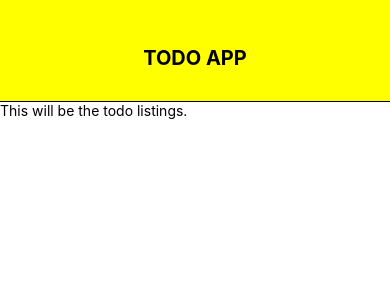
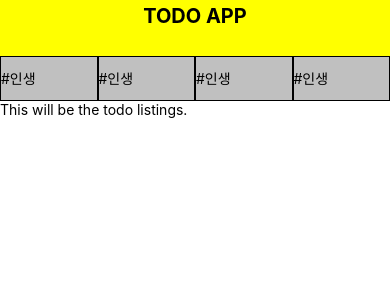
Before and after one commit to wheejuni/todo-app, a React Native app: screen / in a window 390 px wide. Shown: the top 300 px of the page. Built offline with nearby package versions, Linux system fonts and the light colour scheme.

Commit message:
Tab button 컴포넌트 작성

```diff
--- a/components/Navigation.tsx
+++ b/components/Navigation.tsx
@@ -1,22 +1,41 @@
 import React from 'react';
 import { mainPageStyles } from './styles/MainPageStyles';
+import TabButton from './TabButton';
 import { View, Text, StyleSheet, StyleProp, TextStyle } from 'react-native';
 
 export default class Navigation extends React.Component {
     render() {
         return(
             <View style={mainPageStyles.navigationArea}>
-                <Text style={navTextStyle.navMainText}>TODO APP</Text>
+                <View style={navAreaStyle.navMainArea}>
+                    <Text style={navAreaStyle.navMainText}>TODO APP</Text>
+                </View>
+                <View style={navAreaStyle.navTabsArea}>
+                    <TabButton/>
+                    <TabButton/>
+                    <TabButton/>
+                    <TabButton/>
+                </View>
             </View>
         )
     }
 }
 
-const navTextStyle = StyleSheet.create({
+const navAreaStyle = StyleSheet.create({
+    navMainArea: {
+        flex: 55
+    },
+    navTabsArea: {
+        flex: 45,
+        flexDirection: 'row',
+        width: '100%',
+        backgroundColor: 'white'
+    },
     navMainText: {
         paddingTop: '4%',
         color: 'black',
         fontSize: 20,
-        fontWeight: '700'
+        fontWeight: '700',
+        alignContent: 'center'
     }
 })
--- /dev/null
+++ b/components/TabButton.tsx
@@ -0,0 +1,26 @@
+import React from 'react';
+import { View, Text, StyleSheet } from 'react-native';
+
+export default class TabButton extends React.Component {
+    render() {
+        return(
+            <View style={tabButtonStyle.buttonStyle}>
+                <Text>#인생</Text>
+            </View>
+        )
+    }
+}
+
+const tabButtonStyle = StyleSheet.create({
+    buttonStyle: {
+        flex: 1,
+        backgroundColor: 'silver',
+        borderTopWidth: 1,
+        borderWidth: 0.3,
+        alignContent: 'center',
+        justifyContent: 'center'
+    },
+    textStyle: {
+
+    }
+})
--- a/components/styles/MainPageStyles.ts
+++ b/components/styles/MainPageStyles.ts
@@ -15,8 +15,7 @@ export const mainPageStyles: NavStyleSheets = StyleSheet.create({
         flex: 1.2,
         backgroundColor: 'yellow',
         justifyContent: 'center',
-        alignItems: 'center',
-        borderBottomWidth: 1
+        alignItems: 'center'
     },
     listingsArea : {
         flex: 8.8,
```
Also changed, not shown: 1 other file (tests, documents, lock files or other folders).
